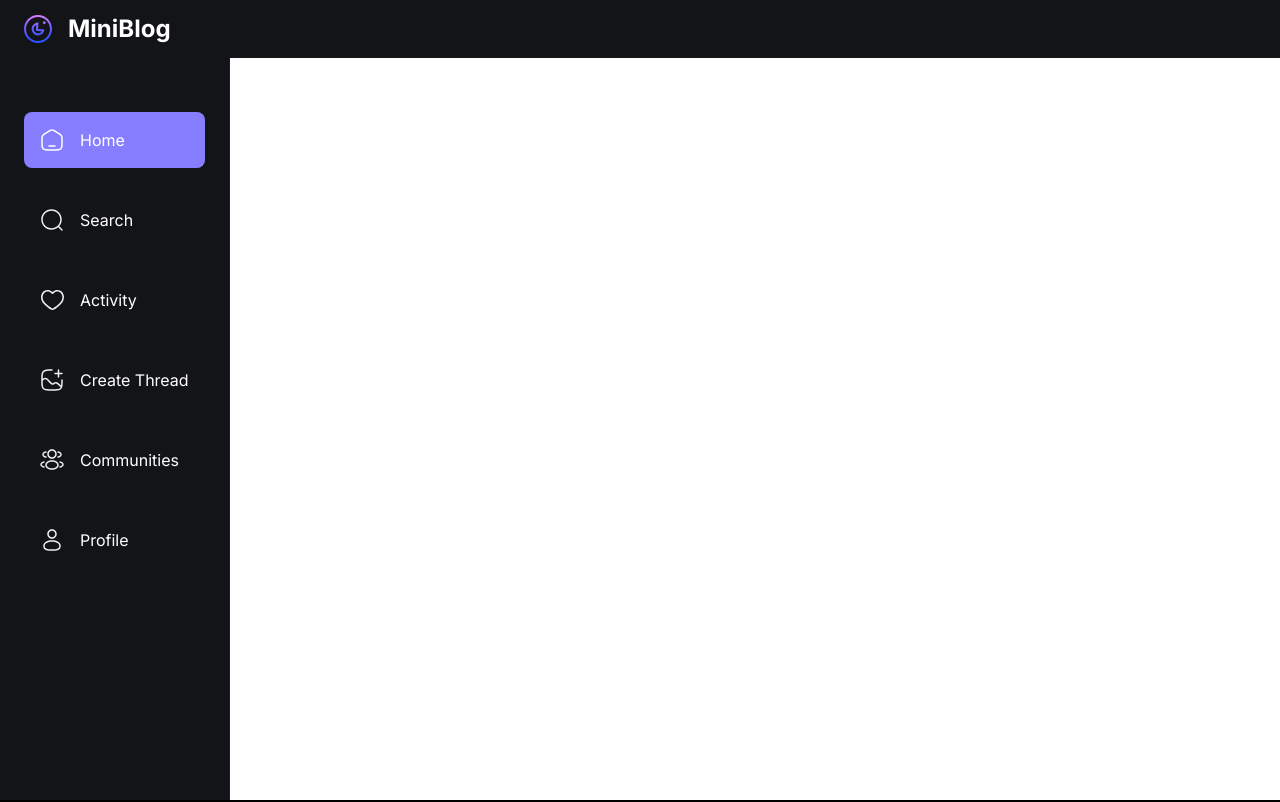
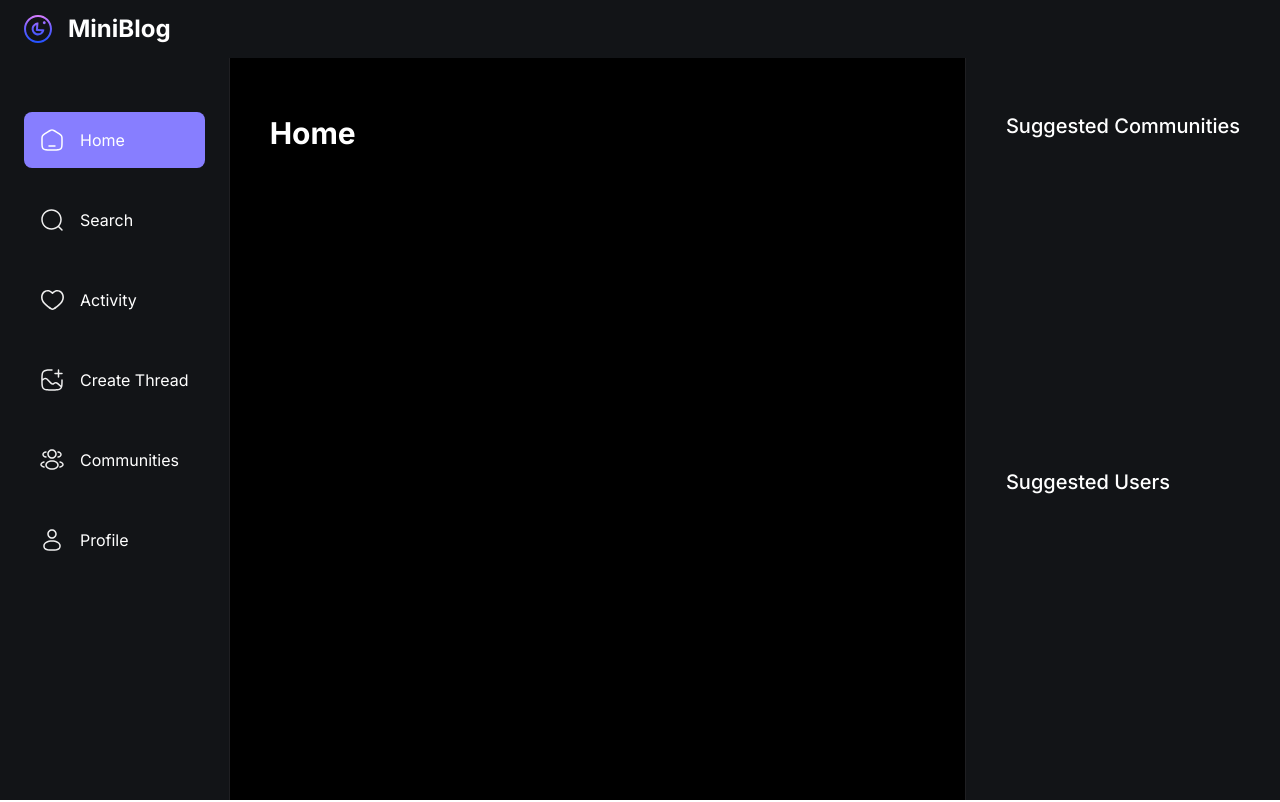
Before and after one commit to IrisWRX/MiniBlog, a Next.js app: page / in a window 1280 px wide. Shown: the top 802 px of the page. Built offline with nearby package versions, Linux system fonts and the light colour scheme; no server answers.

Commit message:
added part of function to right sidebar

```diff
--- a/app/(root)/layout.tsx
+++ b/app/(root)/layout.tsx
@@ -26,7 +26,7 @@ export default function RootLayout({
         <body className={inter.className}>
           <Topbar />
 
-          <main>
+          <main className="flex flex-row">
             <LeftSidebar />
 
             <section className="main-container">
--- a/components/shared/RightSidebar.tsx
+++ b/components/shared/RightSidebar.tsx
@@ -1,5 +1,16 @@
 function RightSidebar() {
-  return <h1>RightSidebar</h1>;
+  return (
+    <section className="custom-scrollbar rightsidebar">
+      <div className="flex flex-1 flex-col justify-start">
+        <h3 className="text-heading4-medium text-light-1">
+          Suggested Communities
+        </h3>
+      </div>
+      <div className="flex flex-1 flex-col justify-start">
+        <h3 className="text-heading4-medium text-light-1">Suggested Users</h3>
+      </div>
+    </section>
+  );
 }
 
 export default RightSidebar;
--- a/components/shared/Topbar.tsx
+++ b/components/shared/Topbar.tsx
@@ -1,6 +1,7 @@
+import { OrganizationSwitcher, SignedIn, SignOutButton } from "@clerk/nextjs";
+import { dark } from "@clerk/themes";
+import Image from "next/image";
 import Link from "next/link";
-import Image from "next/image";
-import { OrganizationSwitcher, SignOutButton, SignedIn } from "@clerk/nextjs";
 
 function Topbar() {
   return (
@@ -30,7 +31,10 @@ function Topbar() {
 
         <OrganizationSwitcher
           appearance={{
-            elements: { organizationSwitcherTrigger: "py-2 px-4" },
+            baseTheme: dark,
+            elements: {
+              organizationSwitcherTrigger: "py-2 px-4",
+            },
           }}
         />
       </div>
--- a/package.json
+++ b/package.json
@@ -10,6 +10,7 @@
   },
   "dependencies": {
     "@clerk/nextjs": "^4.23.3",
+    "@clerk/themes": "^1.7.5",
     "@types/node": "20.5.7",
     "@types/react": "18.2.21",
     "@types/react-dom": "18.2.7",
```
Also changed, not shown: 1 other file (tests, documents, lock files or other folders).
